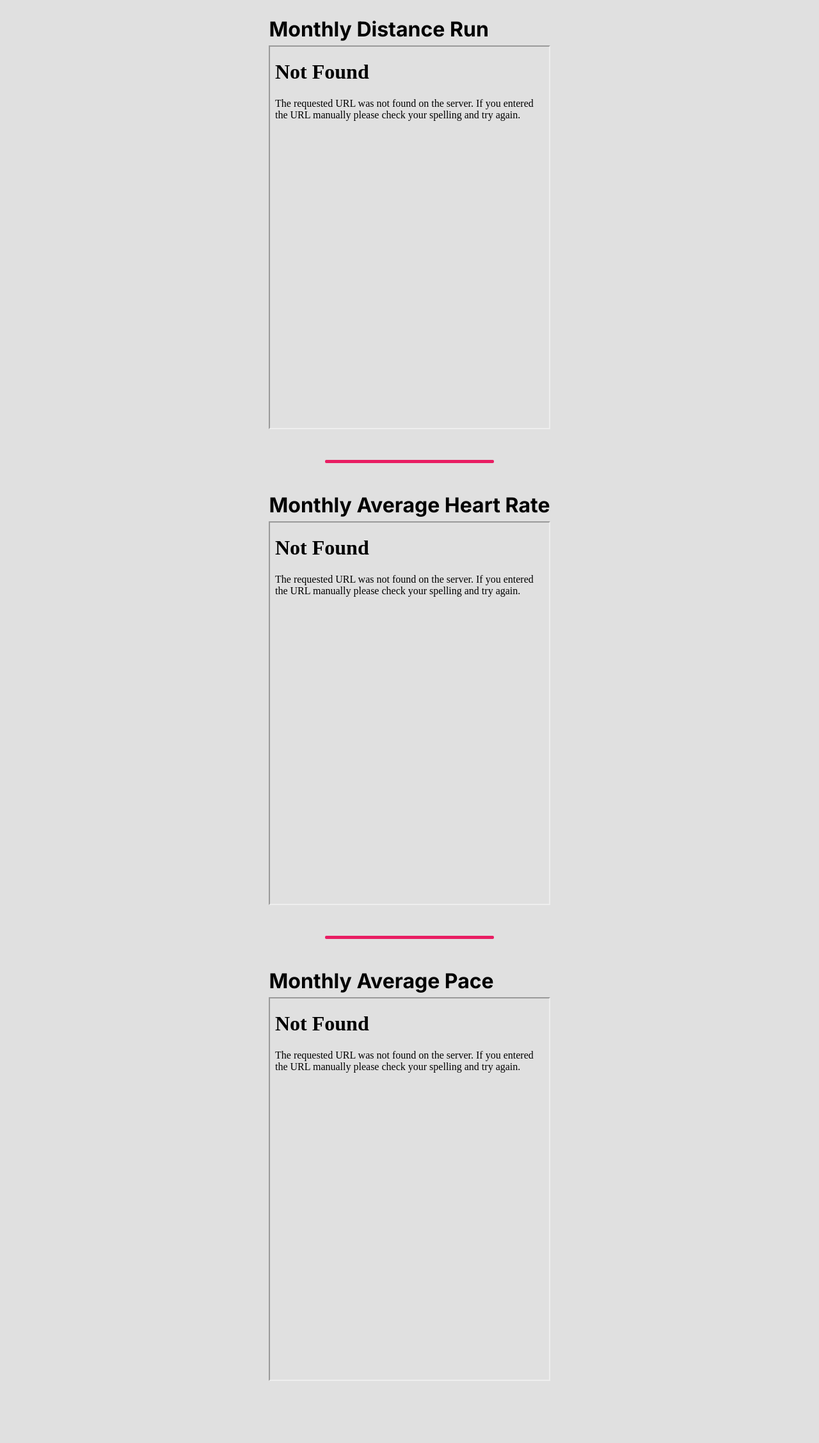
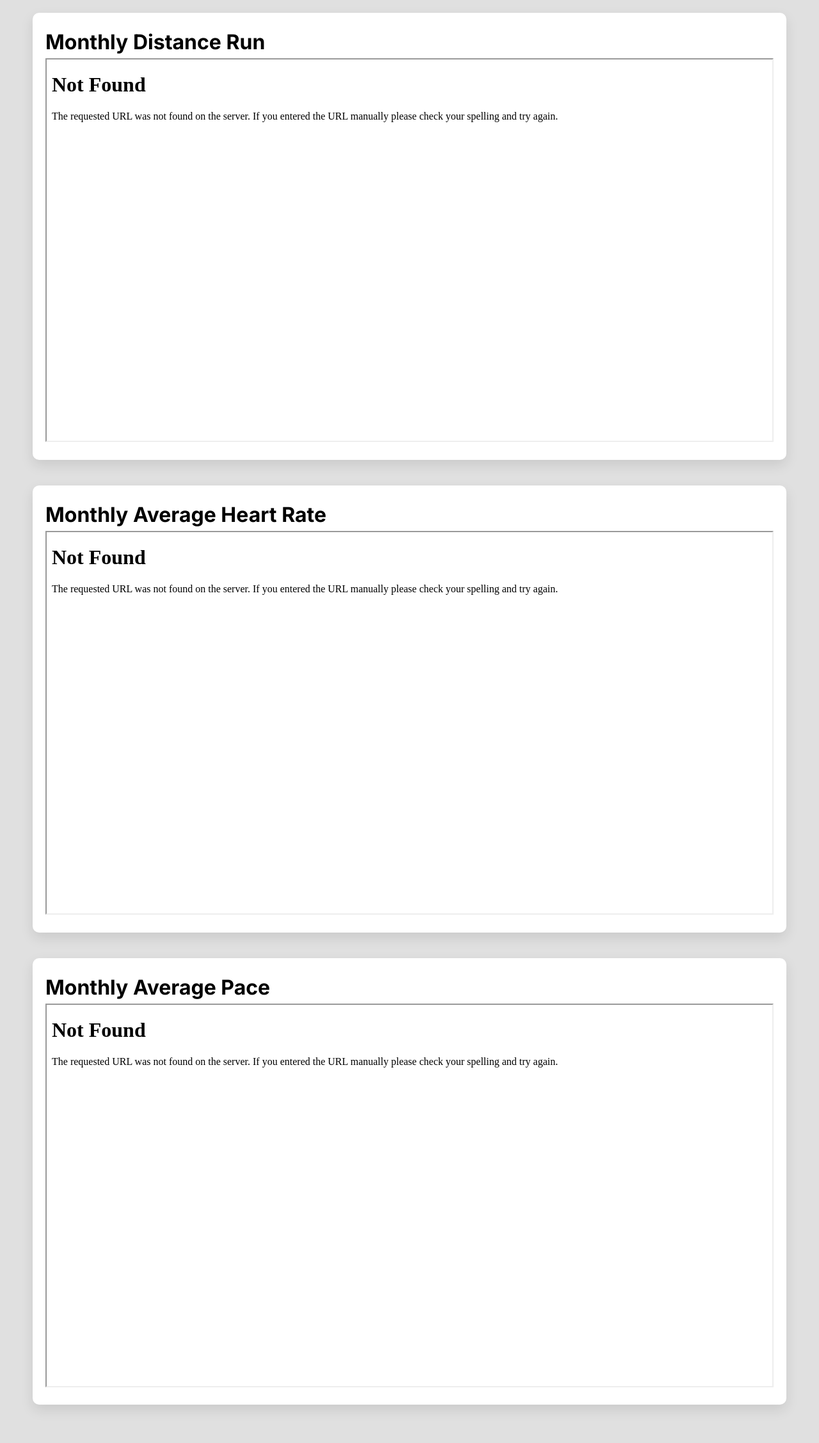
Before and after one commit to ccsciuto/portfolio, a Flask app: page /garmincharts in a window 1280 px wide. Shown: the whole page at 64% size. Before the commit the page ends 2159 px from the top, so only its background shows below. Run offline with Flask 3, Linux system fonts and the light colour scheme.

Commit message:
updated garmincharts

```diff
--- a/static/style.css
+++ b/static/style.css
@@ -195,6 +195,26 @@
     padding: 20px;
 }
 
+/* ========================= */
+/*        GARMIN CHARTS      */
+/* ========================= */
+.chart-container {
+    width: 95%;
+    max-width: 1400px;
+    margin: 0 auto 40px auto;
+    background-color: var(--card);
+    border-radius: 10px;
+    padding: 20px;
+    box-shadow: 0 8px 20px rgba(0,0,0,0.1);
+}
+
+.chart-container iframe,
+.chart-container canvas {
+    width: 100% !important;
+    height: 600px !important;
+}
+
+/* Title + Calculator containers */
 #container1 h1 {
     text-align: center;
     margin-bottom: 10px;
@@ -256,18 +276,19 @@
 }
 
 .calculator button:hover {
-    background-color: var(--secondary); /* teal hover */
+    background-color: var(--secondary);
 }
 
 .section-divider {
   border: none;
   height: 5px;
-  background-color: #e91e63; /* teal divider */
+  background-color: #e91e63;
   width: 60%;
   margin: 40px auto;
   border-radius: 2px;
 }
 
+/* Coming Soon box */
 .coming-soon-container {
     max-width: 800px;
     margin: 100px auto;
--- a/templates/garmincharts.html
+++ b/templates/garmincharts.html
@@ -15,22 +15,19 @@
   gtag('config', 'G-ELNQHHSLYS');
 </script>
 <body>
-  <div class="chart full-width">
-      <div class="chart">
+<div class="chart-container">
     <h1>Monthly Distance Run</h1>
     <iframe src="{{ url_for('static', filename='charts/running_distance_chart.html') }}" width="100%" height="600"></iframe>
-      </div>
-      <hr class="section-divider">
-  <div class="chart full-width">
-      <div class="chart">
+</div>
+
+<div class="chart-container">
     <h1>Monthly Average Heart Rate</h1>
     <iframe src="{{ url_for('static', filename='charts/running_avg_hr_chart.html') }}" width="100%" height="600"></iframe>
-      </div>
-  <div class="chart full-width">
-      <hr class="section-divider">
-      <div class="chart">
+</div>
+
+<div class="chart-container">
     <h1>Monthly Average Pace</h1>
     <iframe src="{{ url_for('static', filename='charts/running_avg_pace_chart.html') }}" width="100%" height="600"></iframe>
-      </div>
+</div>
 </body>
 </html>
```
Also changed, not shown: other parts of static/style.css (+13 -26 lines).
